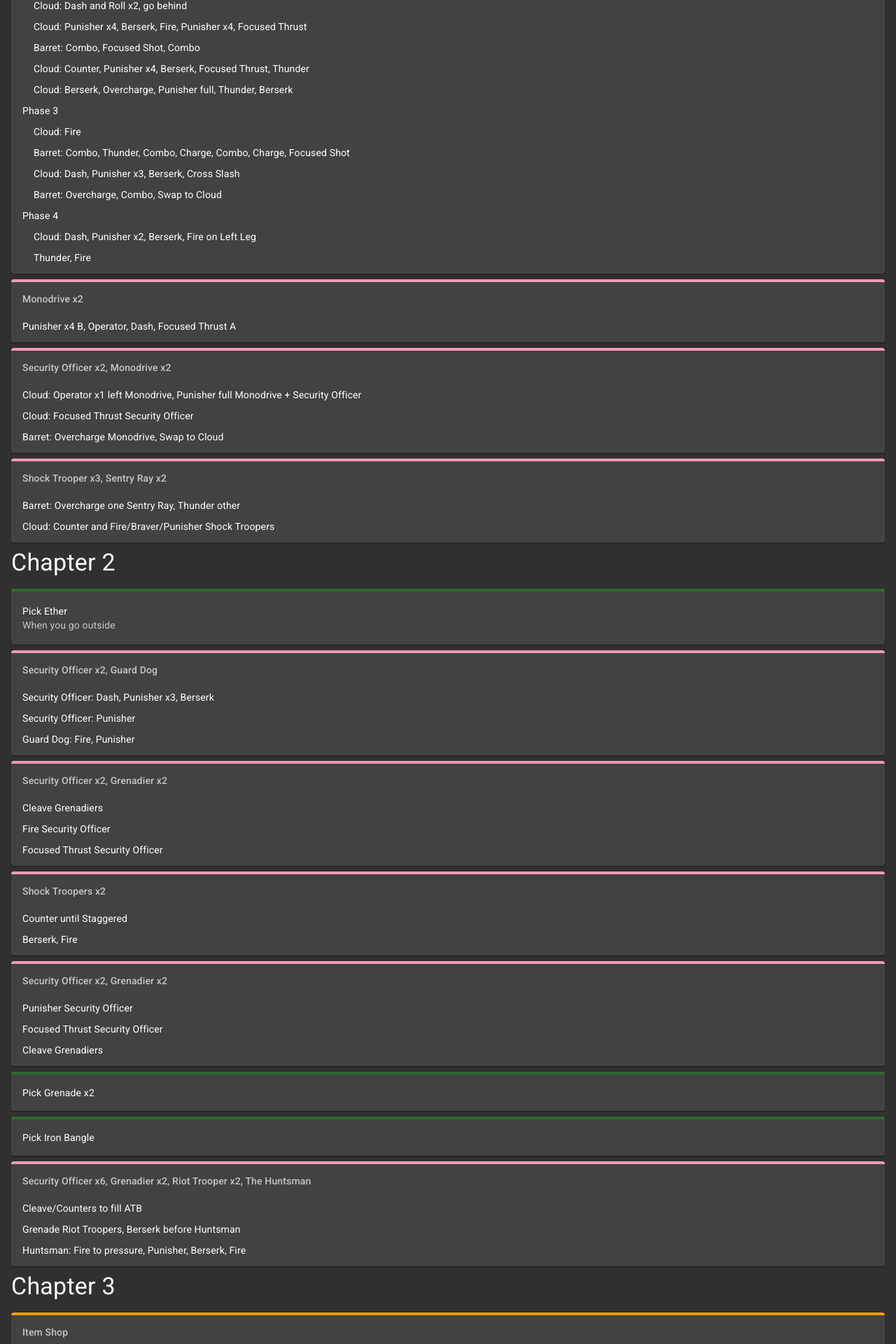
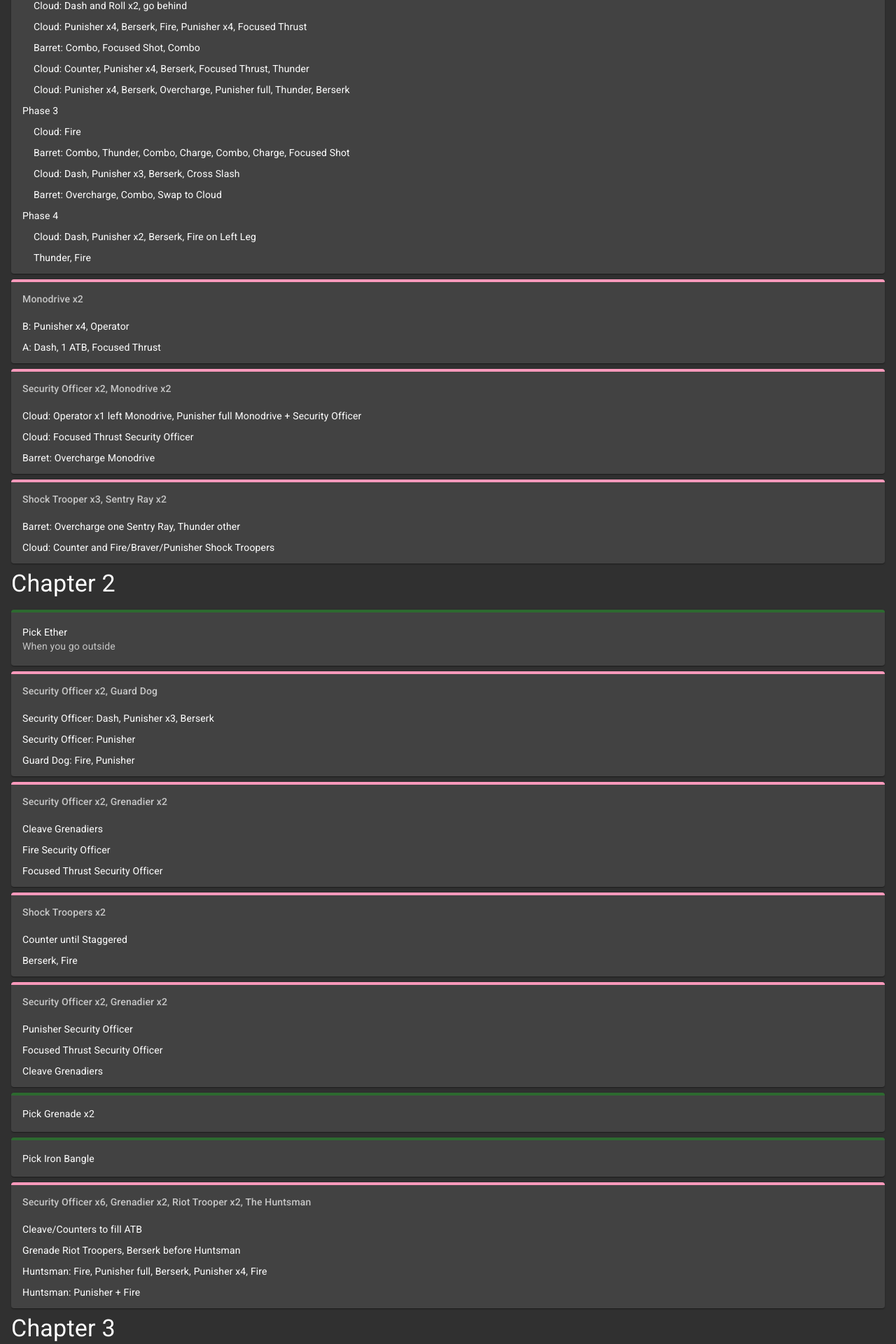
Before and after one commit to fhelwanger/ff7r-speedrun-notes, a React (Create React App) app: page / in a window 1280 px wide. Shown: the part 3720-5640 px from the top of the page at 70% size. Built offline with nearby package versions, Linux system fonts and the light colour scheme.

Commit message:
Chapter 1 and 2 tweaks

```diff
--- a/src/routes/any-nmg-normal/Chapter1.tsx
+++ b/src/routes/any-nmg-normal/Chapter1.tsx
@@ -105,7 +105,7 @@ function Chapter1() {
             "Cloud: Punisher x4, Berserk, Fire, Punisher x4, Focused Thrust",
             "Barret: Combo, Focused Shot, Combo",
             "Cloud: Counter, Punisher x4, Berserk, Focused Thrust, Thunder",
-            "Cloud: Berserk, Overcharge, Punisher full, Thunder, Berserk",
+            "Cloud: Punisher x4, Berserk, Overcharge, Punisher full, Thunder, Berserk",
           ],
           [
             "Cloud: Fire",
@@ -121,14 +121,17 @@ function Chapter1() {
       />
       <Encounter
         enemies="Monodrive x2"
-        instructions={["Punisher x4 B, Operator, Dash, Focused Thrust A"]}
+        instructions={[
+          "B: Punisher x4, Operator",
+          "A: Dash, 1 ATB, Focused Thrust",
+        ]}
       />
       <Encounter
         enemies="Security Officer x2, Monodrive x2"
         instructions={[
           "Cloud: Operator x1 left Monodrive, Punisher full Monodrive + Security Officer",
           "Cloud: Focused Thrust Security Officer",
-          "Barret: Overcharge Monodrive, Swap to Cloud",
+          "Barret: Overcharge Monodrive",
         ]}
       />
       <Encounter
--- a/src/routes/any-nmg-normal/Chapter2.tsx
+++ b/src/routes/any-nmg-normal/Chapter2.tsx
@@ -42,7 +42,8 @@ function Chapter2() {
         instructions={[
           "Cleave/Counters to fill ATB",
           "Grenade Riot Troopers, Berserk before Huntsman",
-          "Huntsman: Fire to pressure, Punisher, Berserk, Fire",
+          "Huntsman: Fire, Punisher full, Berserk, Punisher x4, Fire",
+          "Huntsman: Punisher + Fire",
         ]}
       />
     </Chapter>
```
